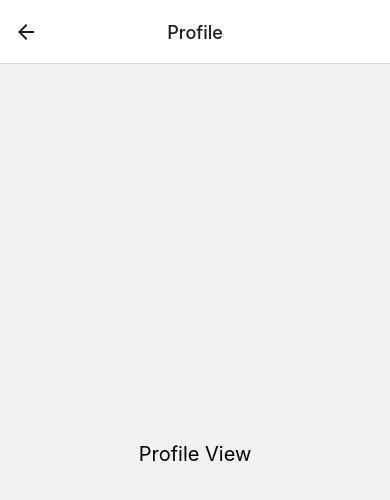
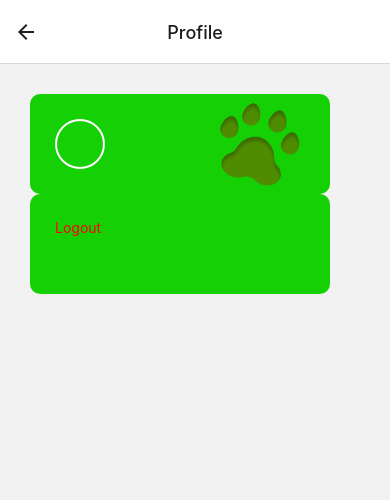
Before and after one commit to Jnarrr/vetaminaReactNative, a React Native app: screen /Profile in a window 390 px wide. Shown: the top 500 px of the page. Built offline with nearby package versions, Linux system fonts and the light colour scheme.

Commit message:
Logout & FK for Appointment and Pet

```diff
--- a/screens/AddPet.js
+++ b/screens/AddPet.js
@@ -14,9 +14,11 @@ const AddPetScreen = ( {navigation} ) => {
     const [isLoading, setLoading] = useState(true);
     const [data, setData] = useState([]);
 
+    var userID = global.id;
+
     const getPets = async () => {
         try {
-        const response = await fetch('http://localhost:8000/api/pets');
+        const response = await fetch('http://localhost:8000/api/pets/{id}');
         const json = await response.json();
         setData(json.pets);
         } catch (error) {
@@ -32,13 +34,14 @@ const AddPetScreen = ( {navigation} ) => {
 
     const AddPetBtn = async () => {
         try{
-            const response = await fetch('http://localhost:8000/api/pets', {
+            const response = await fetch('http://localhost:8000/api/add-pets', {
                 method: 'POST',
                 headers: {
                     Accept: 'application/json',
                     'Content-Type': 'application/json'
                 },
                 body: JSON.stringify({
+                    user_id: userID,
                     pet_name: name,
                     pet_type: type,
                     pet_sex: sex,
@@ -59,7 +62,7 @@ const AddPetScreen = ( {navigation} ) => {
                 getPets();
             }
             Alert.alert('Pet Added!')
-            navigation.navigate('Appointment');
+            navigation.navigate('Pets');
         const json = await response.json();
         setData(json.pets);
         } catch (error) {
--- a/screens/Appointment.js
+++ b/screens/Appointment.js
@@ -8,7 +8,7 @@ const AppointmentScreen = ( {navigation} ) => {
 
     const getAppointments = async () => {
         try {
-        const response = await fetch('http://localhost:8000/api/appointments');
+        const response = await fetch(`http://localhost:8000/api/appointments/${id}`);
         const json = await response.json();
         setData(json.appointments);
         } catch (error) {
--- a/screens/AppointmentDateAndTime.js
+++ b/screens/AppointmentDateAndTime.js
@@ -10,9 +10,11 @@ const AppointmentDateAndTimeScreen = ( {navigation} ) => {
     const [isLoading, setLoading] = useState(true);
     const [data, setData] = useState([]);
 
+    var userID = global.id;
+
     const getAppointments = async () => {
         try {
-        const response = await fetch('http://localhost:8000/api/appointments');
+        const response = await fetch('http://localhost:8000/api/appointments/{id}');
         const json = await response.json();
         setData(json.appointments);
         } catch (error) {
@@ -28,13 +30,14 @@ const AppointmentDateAndTimeScreen = ( {navigation} ) => {
 
     const AddAppointmentBtn = async () => {
         try{
-            const response = await fetch('http://localhost:8000/api/appointments', {
+            const response = await fetch('http://localhost:8000/api/add-appointments', {
                 method: 'POST',
                 headers: {
                     Accept: 'application/json',
                     'Content-Type': 'application/json'
                 },
                 body: JSON.stringify({
+                    user_id: userID,
                     procedure: procedure,
                     date: date,
                     time: time,
--- a/screens/Login.js
+++ b/screens/Login.js
@@ -10,6 +10,30 @@ const LoginScreen = ( {navigation} ) => {
     const [password, setPassword] = useState('');
     const [checkValidPassword, setCheckValidPassword] = useState(false);
     const [isSelected, setSelection] = useState(false);
+
+    const verifyLogin = async () => {
+        await fetch('http://localhost:8000/api/customerlogin', {
+          method:'POST',
+          headers:{
+            'Accept':'application/json',
+            'Content-Type': 'application/json'
+          },
+          body: JSON.stringify({'username':username, 'password':password})
+        }).then(res => res.json())
+        .then(resData =>{
+          if ("error" in resData) {
+            alert('Test')
+          } else {
+            //console.log(resData)
+            global.id = resData.id
+            global.username = resData.username
+            global.birthdate = resData.birthdate
+            global.email = resData.email
+            global.mobile_number = resData.mobile_number
+            navigation.navigate('tabNavigator')
+          }
+        })
+    }
 
     const handleCheckUsername = text => {
         if (text.length < 1){
@@ -82,7 +106,7 @@ const LoginScreen = ( {navigation} ) => {
 
             {/*<Text>Is CheckBox selected: {isSelected ? "👍" : "👎"}</Text>*/}
 
-            <TouchableOpacity style = { styles.btn } onPress={ () => navigation.navigate('tabNavigator') }>
+            <TouchableOpacity style = { styles.btn } onPress={ verifyLogin }>
                 <Text style = {styles.btnText}>Login</Text>
             </TouchableOpacity>
 
--- a/screens/Pets.js
+++ b/screens/Pets.js
@@ -8,7 +8,7 @@ const PetsScreen = ( {navigation} ) => {
 
   const getPets = async () => {
     try {
-    const response = await fetch('http://localhost:8000/api/pets');
+    const response = await fetch(`http://localhost:8000/api/pets/${id}`);
     const json = await response.json();
     setData(json.pets);
     } catch (error) {
@@ -16,6 +16,11 @@ const PetsScreen = ( {navigation} ) => {
     } finally {
       setLoading(false);
     }
+  }
+
+  const refresh =  () => {
+    setLoading(true);
+    getPets();
   }
 
   useEffect(() => {
@@ -31,12 +36,17 @@ const PetsScreen = ( {navigation} ) => {
             data={data}
             keyExtractor={({ id }, index) => id}
             renderItem={({ item }) => (
+              <TouchableOpacity onPress={ () => navigation.navigate('AddPet')}>
               <Text style = {styles.petText}>{item.pet_name}, {item.pet_type}</Text>
+              </TouchableOpacity>
             )}
           />
         )}
+      <TouchableOpacity style = {styles.refresh} onPress={ refresh }>
+        <Text style = {{ fontSize: 16, color: 'white' }}>Refresh</Text>
+      </TouchableOpacity>
       <TouchableOpacity style = {styles.addButton} onPress={ () => navigation.navigate('AddPet')}>
-        <Text style = {{ fontSize: 30 }}>+</Text>
+        <Text style = {{ fontSize: 30, color: 'white' }}>+</Text>
       </TouchableOpacity>
     </View>
   );
@@ -65,6 +75,17 @@ const styles = StyleSheet.create({
     backgroundColor: '#15D005',
     borderRadius: 50,
     },
+    refresh: {
+    position: 'absolute',
+    width: 100,
+    height: 50,
+    alignItems: 'center',
+    justifyContent: 'center',
+    left: 30,
+    bottom: 30,
+    backgroundColor: 'brown',
+    borderRadius: 50,
+    },
 })
 
 export default PetsScreen;
--- a/screens/Profile.js
+++ b/screens/Profile.js
@@ -1,12 +1,55 @@
 import React from 'react';
-import {View, Button, Text} from 'react-native';
+import {View, Button, Text, StyleSheet, Image, TouchableOpacity, Alert} from 'react-native';
 
 const ProfileScreen = ( {navigation} ) => {
     return(
-        <View style = {{ flex: 1, justifyContent: 'center', justifyContent: 'center', alignItems: 'center'}}>
-            <Text style = {{ fontSize: 20, color: 'black'}}>Profile View</Text>
+        <View  style = {{ padding: 30 }}>
+            <View style = {styles.box}>
+                <View style = { styles.profileIcon } />
+                <Image source = { require('../images/1paw.png')} style = {styles.paw}/>
+                <Text style = { styles.boxText }>{global.username}</Text>
+                <Text style = { styles.boxText2 }>{global.email}</Text>
+            </View>
+            <TouchableOpacity style = {styles.box} onPress={ () => [Alert.alert("You Have been successfully logged out"), navigation.popToTop()] }>
+                <Text style = {{ color: 'red' }}>Logout</Text>
+            </TouchableOpacity>
         </View>
     );
 };
 
+const styles = StyleSheet.create({
+    box:{
+        width: 300,
+        height: 100,
+        backgroundColor: '#15D005',
+        borderRadius: 10,
+        padding: 25,
+    },
+    boxText:{
+        color: 'white',
+        marginLeft: 60,
+        marginTop: -95,
+        fontWeight: 'bold',
+        fontSize: 16,
+    },
+    boxText2:{
+        color: 'white',
+        marginLeft: 60,
+        fontSize: 14,
+    },
+    paw:{
+        width:200,
+        height:200,
+        marginTop: -150,
+        marginLeft: 100,
+    },
+    profileIcon:{
+        width:50,
+        height:50,
+        borderWidth: 2,
+        borderRadius: 50,
+        borderColor: 'white'
+    }
+})
+
 export default ProfileScreen;
--- a/screens/Register.js
+++ b/screens/Register.js
@@ -28,6 +28,43 @@ const RegisterScreen = ( {navigation} ) => {
     const [checkValidEmail, setCheckValidEmail] = useState(false);
     const [mobileNum, setMobileNum] = useState('');
     const [checkValidMobileNumber, setCheckValidMobileNumber] = useState(false);
+
+    const [isLoading, setLoading] = useState(true);
+    const [data, setData] = useState([]);
+
+    const RegisterUser = async () => {
+        try{
+            const response = await fetch('http://localhost:8000/api/customerregister', {
+                method: 'POST',
+                headers: {
+                    Accept: 'application/json',
+                    'Content-Type': 'application/json'
+                },
+                body: JSON.stringify({
+                    username: username,
+                    birthdate: date,
+                    password: password,
+                    email: email,
+                    mobile_number: mobileNum
+                })
+            });
+            if ((response).status === 201) {
+                setUsername('');
+                setDate('');
+                setPassword('');
+                setEmail('');
+                setMobileNum('');
+            }
+            Alert.alert('User Created!');
+            navigation.navigate('Login')
+        const json = await response.json();
+        setData(json.customeruser);
+        } catch (error) {
+        console.error(error);
+        } finally {
+        setLoading(false);
+        }
+    }
 
     const handleCheckUsername = text => {
         if (text.length < 8){
@@ -133,7 +170,7 @@ const RegisterScreen = ( {navigation} ) => {
             <Image source = { require('../images/userIcon.png')} style = {styles.userIcon}/>
             {
             checkValidUsername ? (
-                <Text style = {styles.textFailed}>Name is Required</Text>
+                <Text style = {styles.textFailed}>Username should contain atleast 8 characters</Text>
                 ) : (
                 <Text style = {styles.textFailed}> </Text>
             )
@@ -219,7 +256,7 @@ const RegisterScreen = ( {navigation} ) => {
             )
             }
 
-            <TouchableOpacity style = { styles.btn } onPress={ handleUserValidation }>
+            <TouchableOpacity style = { styles.btn } onPress={ RegisterUser }>
             <Text style = {styles.btnText}>Sign Up</Text>
             </TouchableOpacity>
 
```
Also changed, not shown: images/1paw.png (added).
